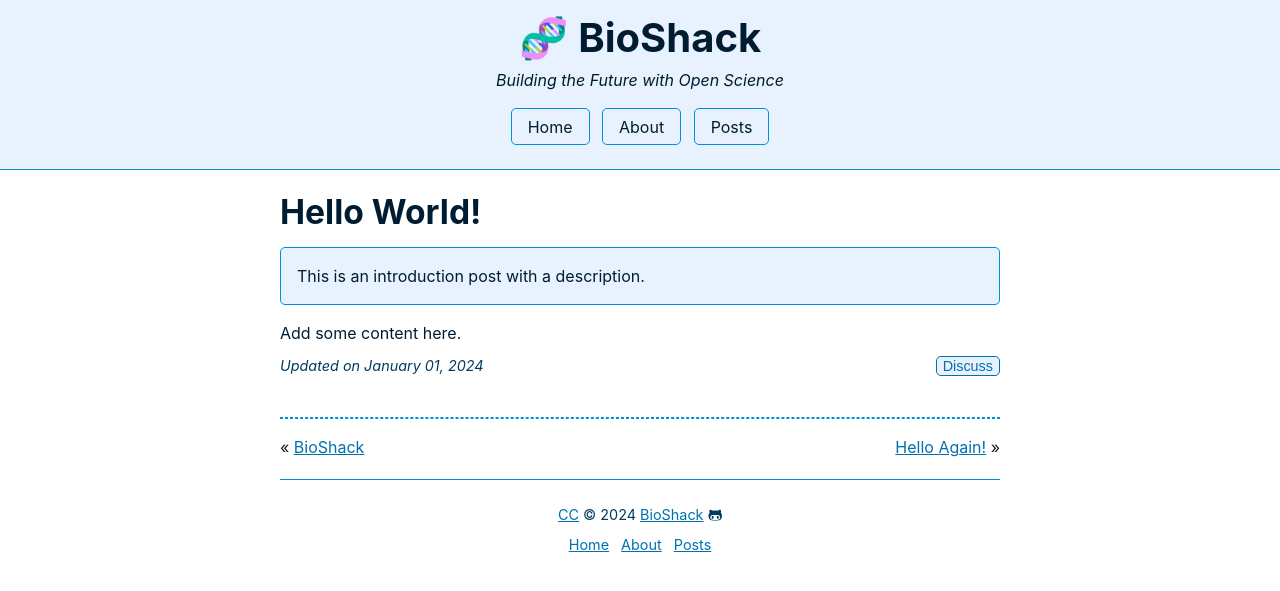
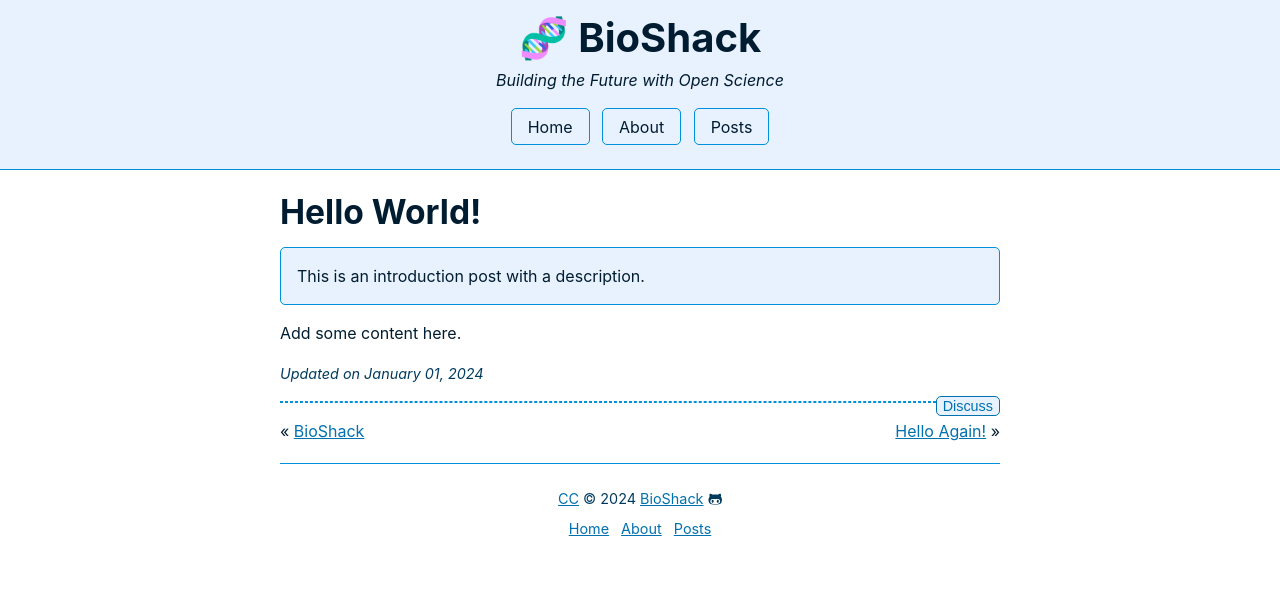
Before and after one commit to megdna/pond, a Jekyll site: the page built from _posts/2024-01-01-hello-world.md, in a window 1280 px wide. Shown: the top 591 px of the page. Built offline with Jekyll 4.4.1, drawn with Linux system fonts in a browser that asks for light colours.

Commit message:
Update post.html

```diff
--- a/_layouts/post.html
+++ b/_layouts/post.html
@@ -5,6 +5,6 @@
 {% if page.description %}<div class="notice">{{ page.description }}</div>{% endif %}
 {% if page.show %}<figure><img alt="{{ page.alt }}" src="{{ page.image | prepend: site.baseurl | prepend: site.url }}"><figcaption>{{ page.caption }}</figcaption></figure>{% endif %}
 {{ content }}
-{% if page.date %}<cite>Updated on {{page.date | date: "%B %d, %Y"}}</cite><div class="next"><button><a href="https://github.com/{{ site.github }}" target="_blank">Discuss</a></button></div><br><br><hr>{% endif %}
+{% if page.date %}<p><cite>Updated on {{page.date | date: "%B %d, %Y"}}</cite></p><div class="next"><button><a href="https://github.com/{{ site.github }}" target="_blank">Discuss</a></button></div><hr>{% endif %}
 {% if page.previous.url %}&laquo; <a href="{{ page.previous.url | prepend: site.baseurl | prepend: site.url }}">{{ page.previous.title }}</a>{% endif %}
 {% if page.next.url %}<div class="next"><a href="{{ page.next.url | prepend: site.baseurl | prepend: site.url }}">{{ page.next.title }}</a> &raquo;</div>{% endif %}
```
